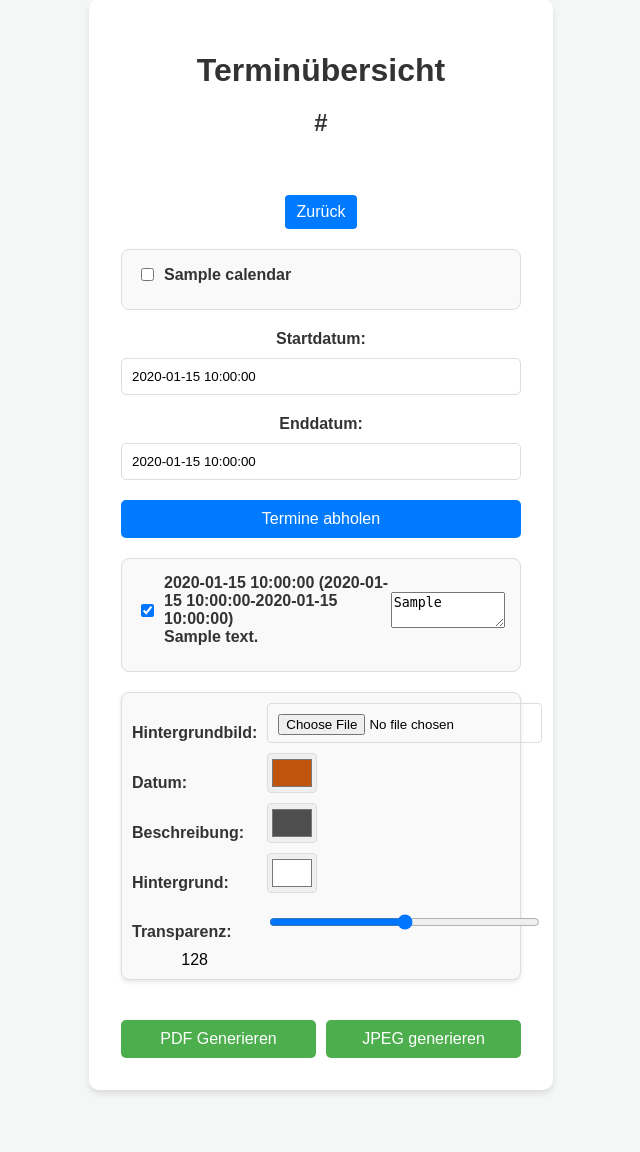
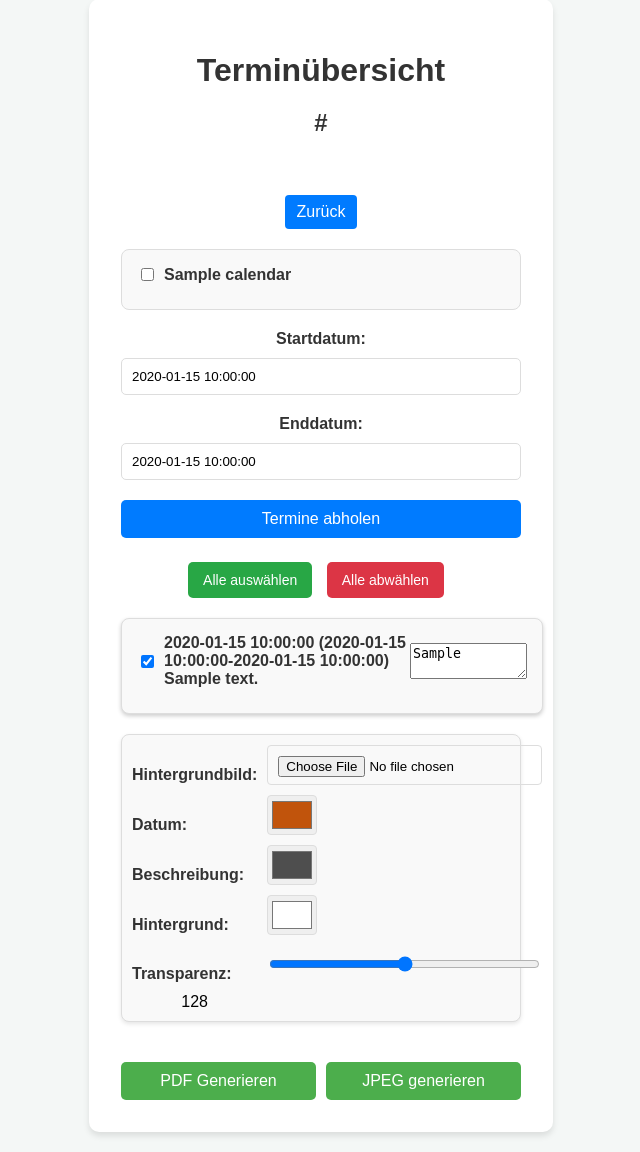
Before and after one commit to schowave/churchtools-api, a Flask app: template app/templates/appointments.html in a window 1280 px wide. Shown: the part 41-1193 px from the top of the page, without its empty margins (319-959 px from the left). Before the commit the page ends 1135 px from the top, so only its background shows below. Run offline with Flask 3, Linux system fonts and the light colour scheme; the template is opened without the code that fills it: most values are stand-ins (such as "Sample title", 1, 10 or a date in 2020); some libraries are stand-ins or nearby versions.

Commit message:
Adds button to select / deselect all

```diff
--- a/app/static/css/common.css
+++ b/app/static/css/common.css
@@ -154,6 +154,7 @@
 
 .btn-fetch {
     background-color: #007bff;
+    margin-bottom: 1.5rem;
 }
 
 .btn-fetch:hover {
@@ -260,3 +261,51 @@
     text-align: left; /* Align text to left */
     width: 100%; /* Ensure title takes full width */
 }
+
+/* Style for the appointment actions container */
+.appointments-actions {
+    margin-bottom: 20px;
+}
+
+/* General style for action buttons */
+.appointments-actions button {
+    background-color: #007bff; /* Primary color */
+    color: white;
+    border: none;
+    padding: 10px 15px;
+    margin-right: 10px;
+    border-radius: 5px;
+    font-size: 14px;
+    cursor: pointer;
+    transition: background-color 0.3s ease;
+}
+
+.appointments-actions button:hover {
+    background-color: #0056b3; /* Darker shade on hover */
+}
+
+/* Additional styling for the appointments container */
+.appointments-container {
+    width: 100%; /* Adjust width as needed */
+    max-width: 600px; /* Set a max width */
+    box-shadow: 0 2px 4px rgba(0, 0, 0, 0.2); /* Add some shadow for depth */
+    overflow: hidden; /* In case of overflowing content */
+}
+
+/* Style for the Select All button */
+.appointments-actions .select-all-btn {
+    background-color: #28a745; /* Green color */
+}
+
+.appointments-actions .select-all-btn:hover {
+    background-color: #218838; /* Darker green on hover */
+}
+
+/* Style for the Deselect All button */
+.appointments-actions .deselect-all-btn {
+    background-color: #dc3545; /* Red color */
+}
+
+.appointments-actions .deselect-all-btn:hover {
+    background-color: #c82333; /* Darker red on hover */
+}
--- a/app/templates/appointments.html
+++ b/app/templates/appointments.html
@@ -62,6 +62,25 @@
         alphaValueDisplay.textContent = this.value;
         });
     </script>
+    <script>
+        document.addEventListener('DOMContentLoaded', function() {
+            const selectAllButton = document.getElementById('selectAllAppointments');
+            const deselectAllButton = document.getElementById('deselectAllAppointments');
+            const checkboxes = document.querySelectorAll('.appointment-checkbox');
+
+            selectAllButton.addEventListener('click', function() {
+                checkboxes.forEach(function(checkbox) {
+                    checkbox.checked = true;
+                });
+            });
+
+            deselectAllButton.addEventListener('click', function() {
+                checkboxes.forEach(function(checkbox) {
+                    checkbox.checked = false;
+                });
+            });
+        });
+    </script>
 </head>
 <body>
 <!-- Spinner Overlay -->
@@ -109,6 +128,10 @@
     </form>
     {% if appointments %}
         <form method="POST" enctype="multipart/form-data">
+            <div class="appointments-actions">
+                <button type="button" id="selectAllAppointments" class="select-all-btn">Alle auswählen</button>
+                <button type="button" id="deselectAllAppointments" class="deselect-all-btn">Alle abwählen</button>
+            </div>
             <div class="appointments-container">
                 {% for appointment in appointments %}
                     <div class="appointment-item">
```
